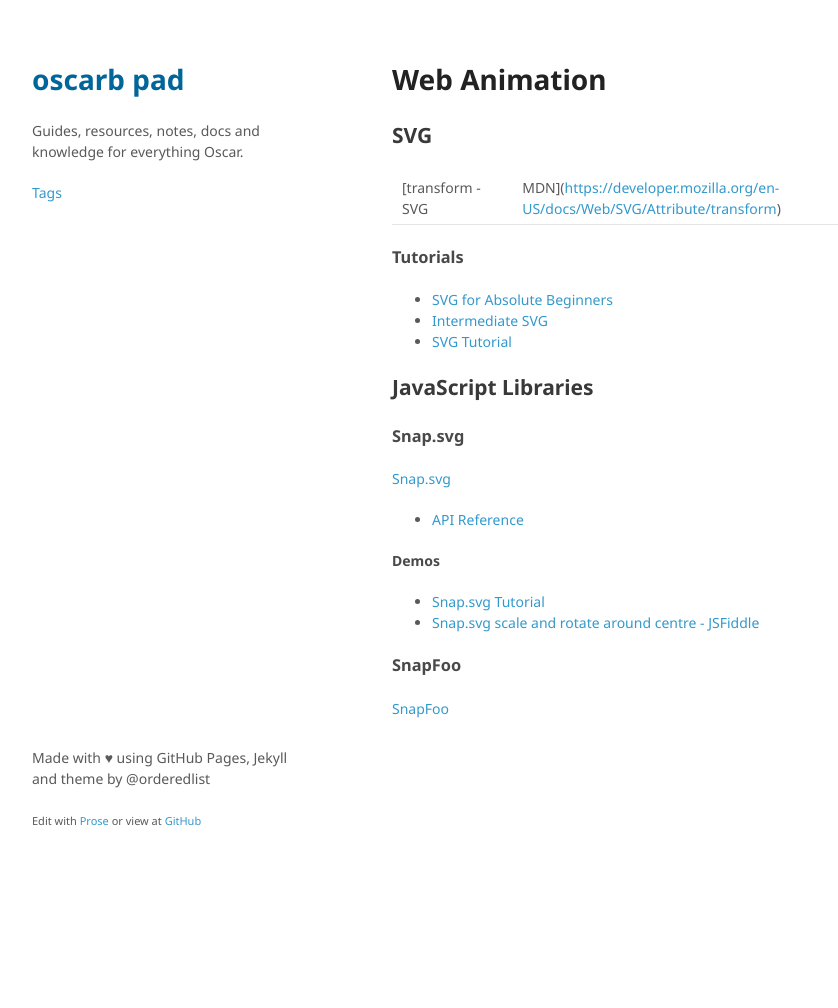
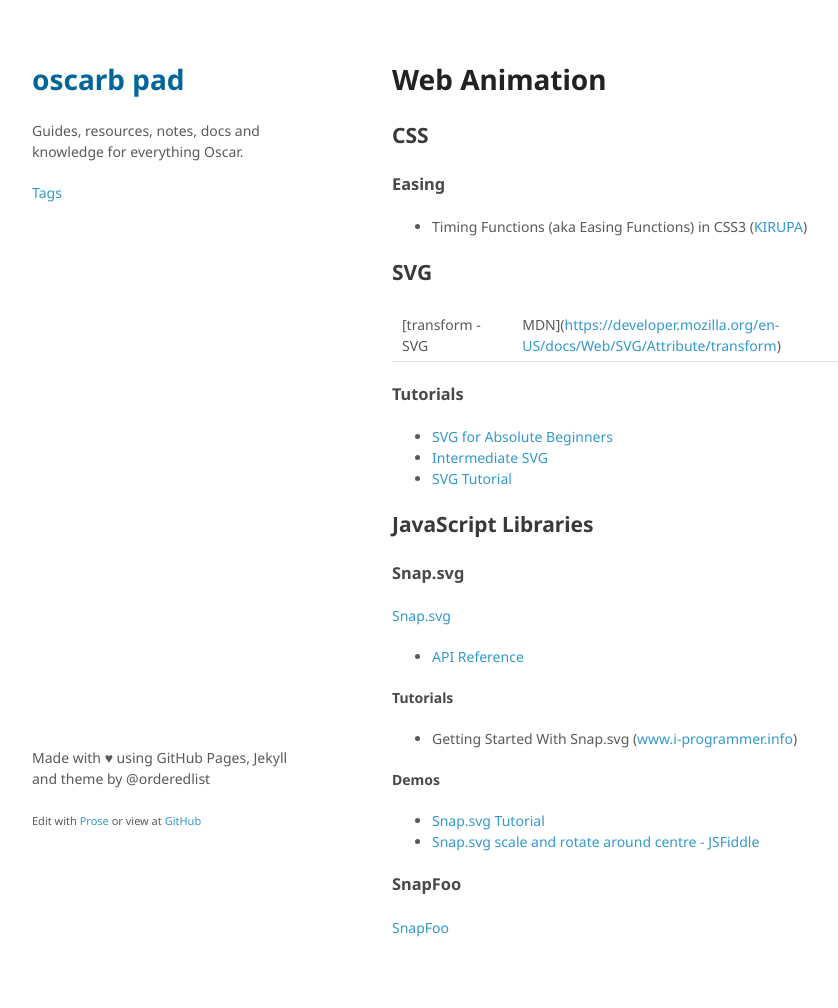
Before and after one commit to oscarb/pad, a Jekyll site: the page built from _docs/web-animation.md, in a window 1280 px wide. Shown: the whole page, without its empty margins (128-966 px from the left). Built offline with Jekyll 4.4.1, drawn with Linux system fonts in a browser that asks for light colours; some web fonts are replaced; before the commit the page ends 900 px from its top, so only the background shows below that.

Commit message:
Update web-animation.md

```diff
--- a/_docs/web-animation.md
+++ b/_docs/web-animation.md
@@ -8,6 +8,13 @@ published: true
 
 # Web Animation
 
+
+## CSS
+
+
+### Easing
+
+* Timing Functions (aka Easing Functions) in CSS3 ([KIRUPA](https://www.kirupa.com/html5/timing_functions.htm))
 
 ## SVG
 
@@ -27,9 +34,11 @@ published: true
 
 * [API Reference](http://snapsvg.io/docs/)
 
+#### Tutorials
+
+* Getting Started With Snap.svg ([www.i-programmer.info](http://www.i-programmer.info/programming/javascript/6537-getting-started-with-snapsvg.html))
 
 #### Demos
-
 
 * [Snap.svg Tutorial](http://svg.dabbles.info/)
 * [Snap.svg scale and rotate around centre - JSFiddle](http://jsfiddle.net/AGq9X/5/)
```
